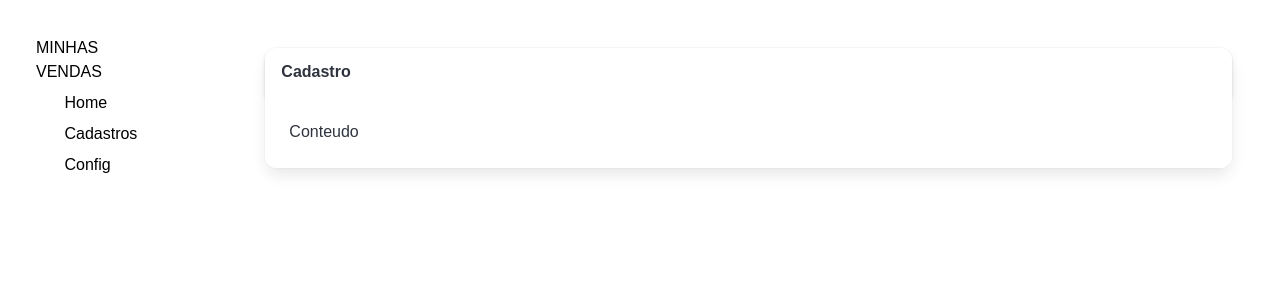
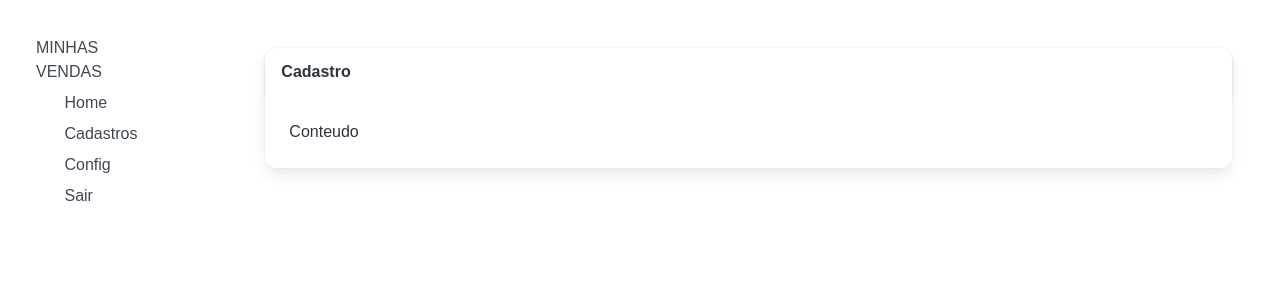
Before and after one commit to Marrafon91/Vendas-App, a Next.js app: page / in a window 1280 px wide. Shown: the top 300 px of the page. Built offline with nearby package versions, Linux system fonts and the light colour scheme.

Commit message:
Componentizando os itens de menu

```diff
--- a/src/app/globals.css
+++ b/src/app/globals.css
@@ -1,7 +1,5 @@
 
 body {
-  color: #000;
   min-height: 100vh;
-  background: #fff;
   font-family: Arial, Helvetica, sans-serif;
 }
--- a/src/components/layout/menu/index.tsx
+++ b/src/components/layout/menu/index.tsx
@@ -1,29 +1,33 @@
+import Link from 'next/link'
+
 export const Menu: React.FC = () => {
     return (
         <aside className="column is-2 is-narrow-mobile is-fullheight section is-hidden-mobile">
             <p className="menu-label is-hidden-touch">
                 Minhas Vendas
             </p>
+
             <ul className="menu-list">
-                <li>
-                    <a href="#">
-                        <span className="icon"></span> Home
-                    </a>
-                </li>
-
-                <li>
-                    <a href="#">
-                        <span className="icon"></span> Cadastros
-                    </a>
-                </li>
-
-                <li>
-                    <a href="#">
-                        <span className="icon"></span> Config
-                    </a>
-                </li>
+                <MenuItem href='/' label='Home' />
+                <MenuItem href='/' label='Cadastros' />
+                <MenuItem href='/' label='Config' />
+                <MenuItem href='/' label='Sair' />
             </ul>
-
         </aside>
     )
 }
+
+interface MenuItemProps {
+    href: string;
+    label: string;
+}
+
+const MenuItem: React.FC<MenuItemProps> = (props: MenuItemProps) => {
+    return (
+        <li>
+            <Link href={props.href}>
+                <span className="icon"></span> {props.label}
+            </Link>
+        </li>
+    )
+}
```
